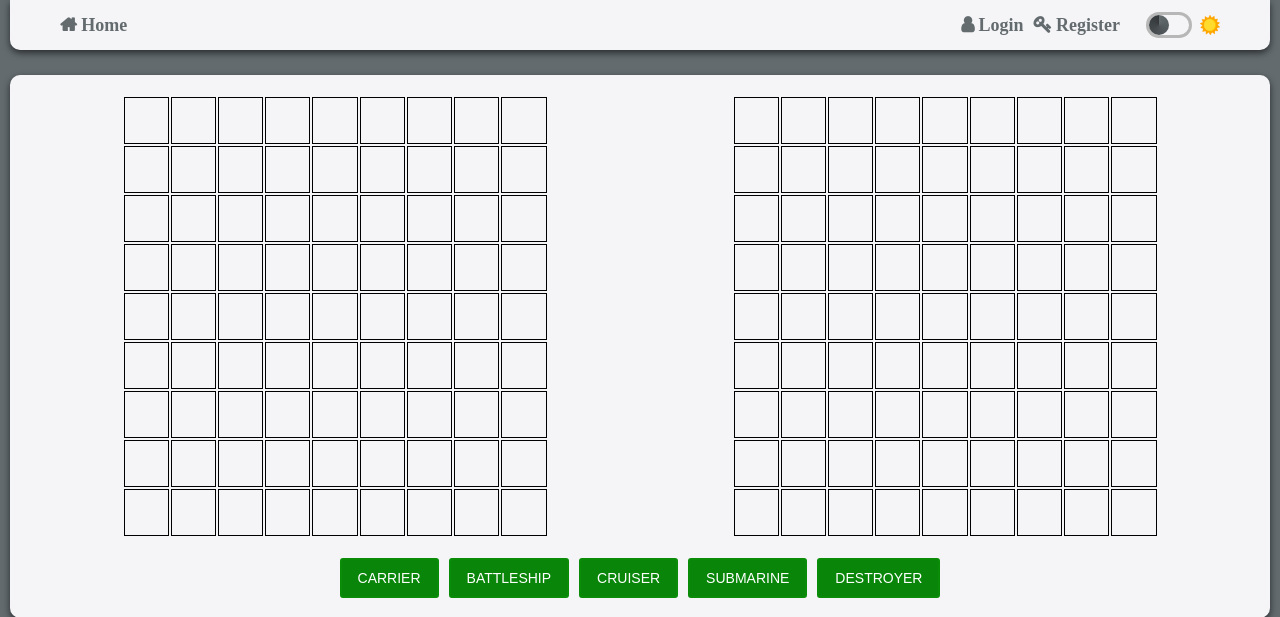
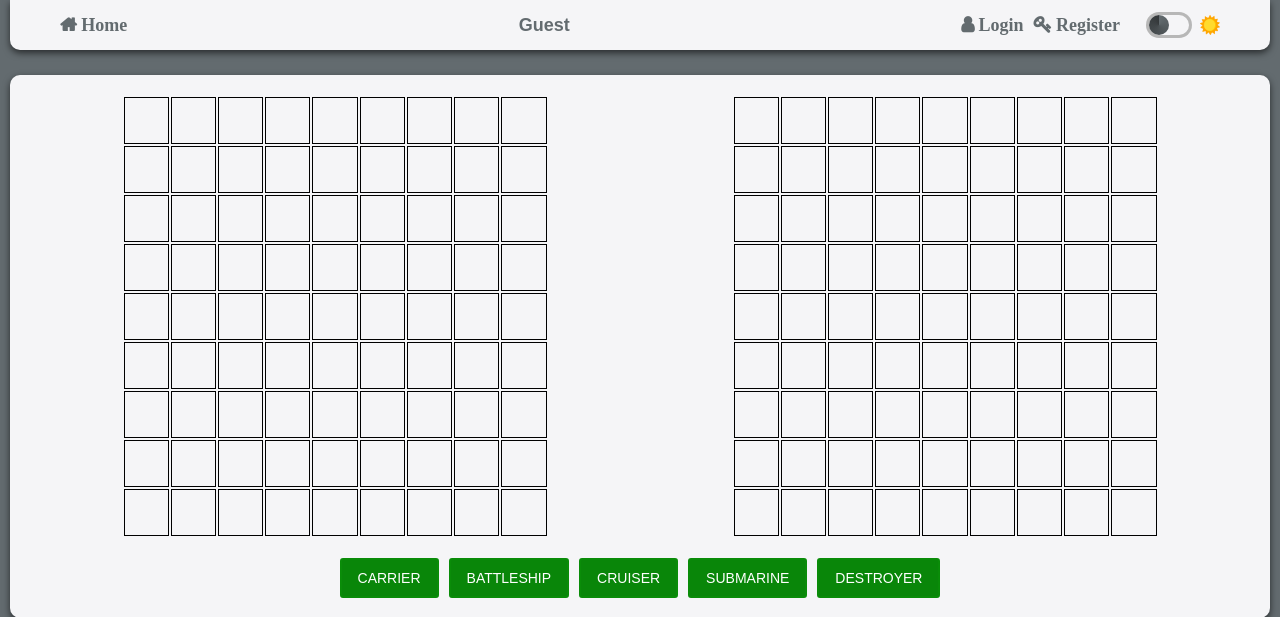
Before and after one commit to patriotHunter/Battleship-Board-Game-1, a Node server app: page / in a window 1280 px wide. Shown: the top 617 px of the page. Run offline with Node 20, Linux system fonts and the light colour scheme.

Commit message:
Add guest if not logged

```diff
--- a/Views/banner.ejs
+++ b/Views/banner.ejs
@@ -5,7 +5,7 @@
             <a href="/" class="banner-text fa fa-home"> Home</a>
         </div>
         <div>
-            <div class="banner-text default-text"> <%= username %></div>
+            <div class="banner-text default-text"> <% if(status){ %><%= username %><%}else{%>Guest<%}%></div>
         </div>
         <div class='links'>
             <% if(status){ %>
--- a/server.js
+++ b/server.js
@@ -7,7 +7,7 @@ const DB_PORT = 3306;
 const DB_NAME = 'battleship';
 
 // ------ Variables ------
-// --- Setup Variables ---
+// --- Default Variables ---
 var sessionFormat = {
 	secret: 'radio silence',
 	saveUninitialized: true,
@@ -17,15 +17,6 @@ var sessionFormat = {
 	email: '',
 	cookie: { maxAge: 18000000 } //1/2 hour in ms
 };
-
-// --- Game Variables ---
-var ships = [
-	{ type: 'Carrier', size: 5, sank: false, available: 1, location: [] },
-	{ type: 'Battleship', size: 4, sank: false, available: 1, location: [] },
-	{ type: 'Cruiser', size: 3, sank: false, available: 1, location: [] },
-	{ type: 'Submarine', size: 3, sank: false, available: 1, location: [] },
-	{ type: 'Destroyer', size: 2, sank: false, available: 1, location: [] }
-];
 
 // ------ Dependencies ------
 const express = require('express');
@@ -69,7 +60,7 @@ server.listen(PORT, () => console.log('First ship has sailed on port: ' + PORT))
 
 // ------ Routes ------
 
-app.get('/', (req, res) => res.render('index', { status: req.session.isLogged, username: req.session.username, ships: ships }));
+app.get('/', (req, res) => res.render('index', { status: req.session.isLogged, username: req.session.username }));
 app.get('/login', (req, res) => res.render('login'));
 app.get('/register', (req, res) => res.render('register'));
 app.get('/logout', function(req, res) {
```
Lines whose indentation alone changed are shown as unchanged.
